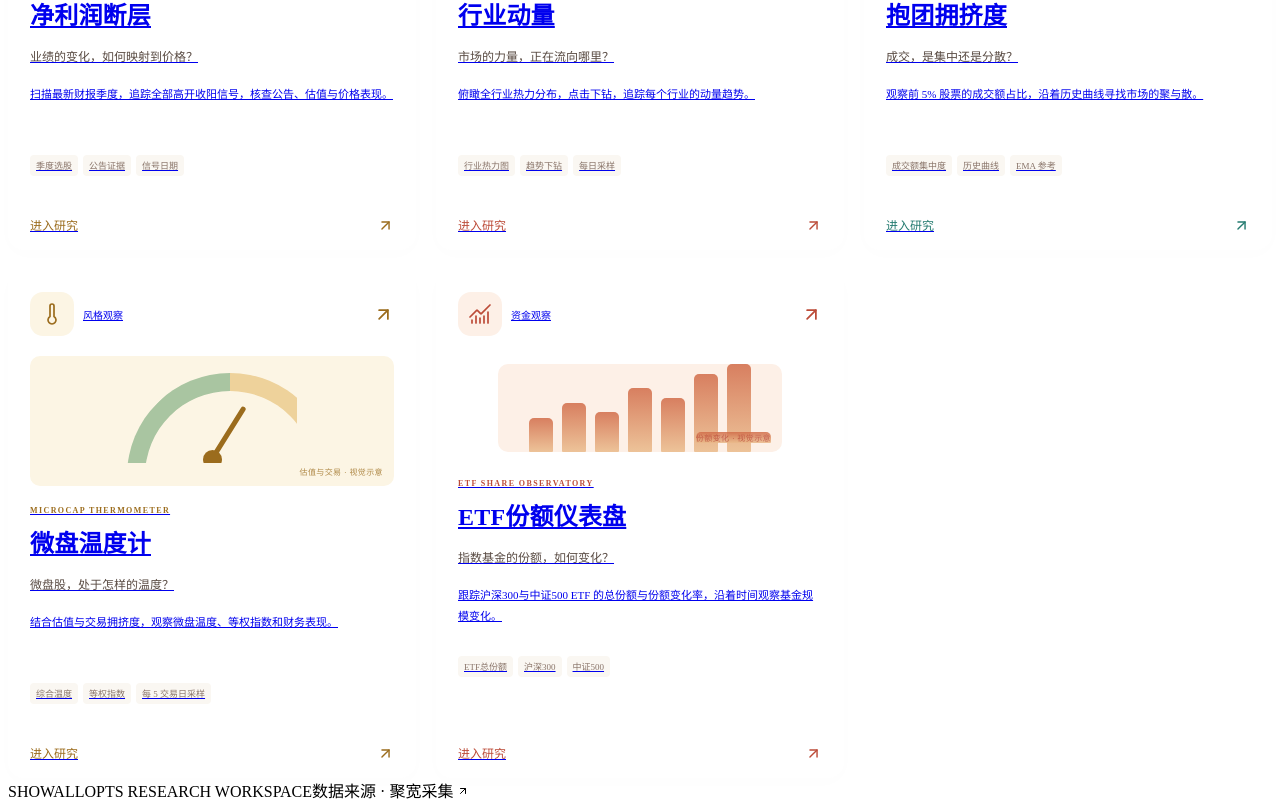
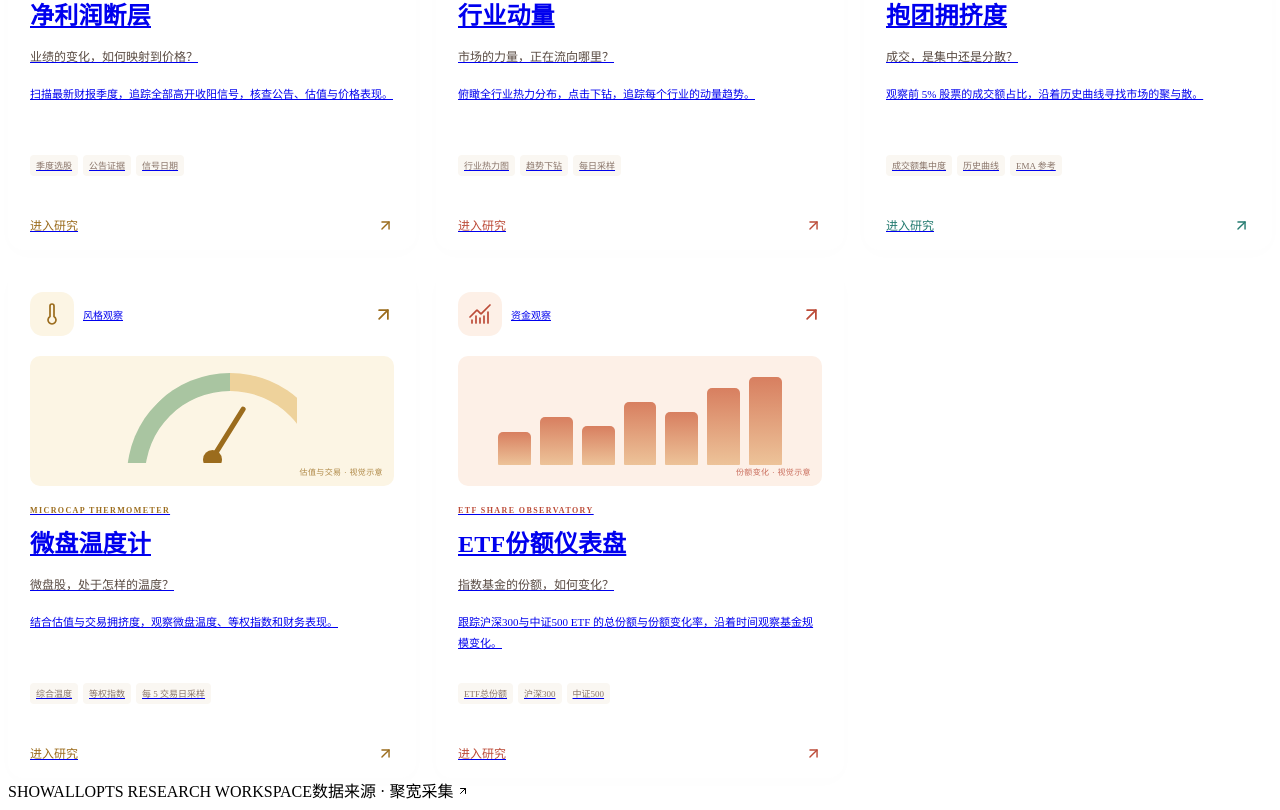
Before and after one commit to zxbange/showAllOpts, a React (Vite) app in the folder frontend/: page / in a window 1280 px wide. Shown: the part 618-1428 px from the top of the page. Built offline with nearby package versions, Linux system fonts and the light colour scheme; the HTML template or start-up script is replaced by a standard one.

Commit message:
Fix ETF overview illustration style collision

```diff
--- a/frontend/src/pages/HomePage.tsx
+++ b/frontend/src/pages/HomePage.tsx
@@ -15,7 +15,7 @@ function ModuleIllustration({ kind }: { kind: ResearchModule['illustration'] })
           ))}
         </div>
       ) : kind === 'shares' || kind === 'earnings' ? (
-        <div className="illustration-shares">
+        <div className="illustration-bars">
           {[38, 55, 45, 72, 61, 88, 100].map((height, i) => (
             <span key={i} style={{ height: `${height}%` }} />
           ))}
--- a/frontend/src/styles/overview.css
+++ b/frontend/src/styles/overview.css
@@ -400,7 +400,7 @@
   }
 }
 
-.illustration-shares {
+.illustration-bars {
   display: flex;
   align-items: flex-end;
   gap: 9px;
@@ -408,7 +408,7 @@
   height: 88px;
   margin: auto;
 }
-.illustration-shares span {
+.illustration-bars > span {
   flex: 1;
   border-radius: 5px 5px 1px 1px;
   background: linear-gradient(180deg, #d16b48, #eabb8b);
```
